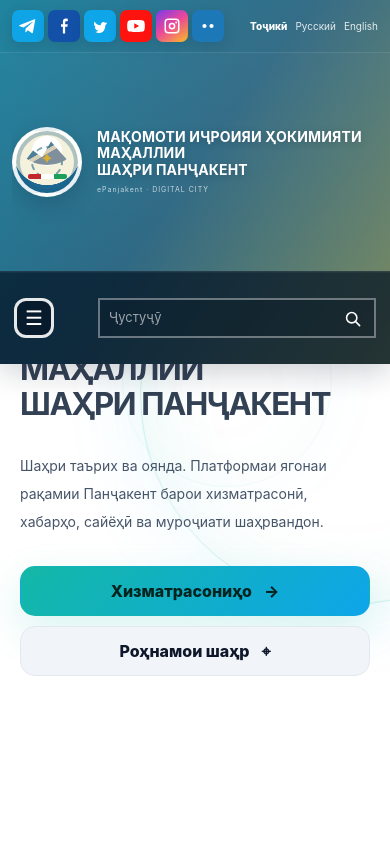
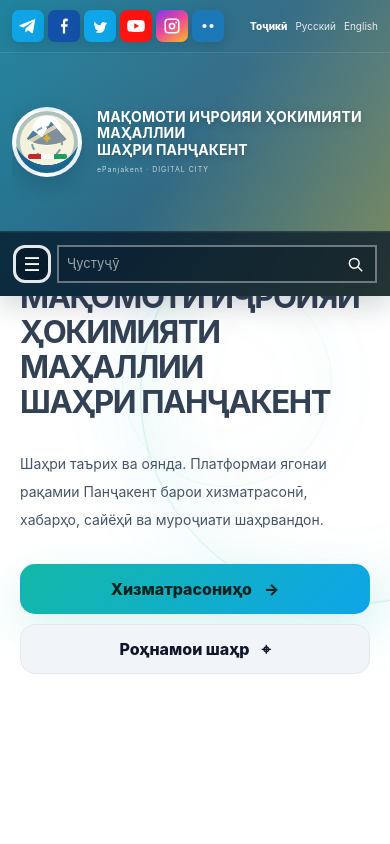
Before and after one commit to mehrvarshodiev/ePanjakent, a React (Vite) app: page / in a window 390 px wide. Shown: the top 844 px of the page. Built offline with nearby package versions, Linux system fonts and the light colour scheme.

Commit message:
style: compact civic navigation and desktop menu

```diff
--- a/src/overrides.css
+++ b/src/overrides.css
@@ -17,18 +17,30 @@
 @media(max-width:600px){.news-home-section{padding-top:58px;padding-bottom:58px}.news-section .section-head{align-items:flex-start;flex-direction:column;margin-bottom:26px}.news-section .news-grid{grid-template-columns:1fr;gap:14px}.news-section .news-card>img{height:210px}.news-section .news-card-body{padding:18px}.news-section .news-card-body h3{font-size:19px}}
 
 /* Mobile civic header: keep the branding area fixed when the menu opens. */
+.civic-desktop-nav,.civic-desktop-nav a{color:#fff!important}
+.civic-menu{display:none}
+.civic-nav-inner{padding-left:0;padding-right:0}
+.civic-nav-row{min-height:74px}
+.civic-nav-inner{min-height:74px;gap:16px}
+.civic-search{height:44px;width:min(360px,34vw)}
+@media(max-width:900px){
+  .civic-menu{display:grid}
+  .civic-nav-row{min-height:72px}
+  .civic-nav-inner{min-height:72px;gap:8px;padding:0 4px}
+  .civic-search{height:42px;width:min(100%,360px)}
+}
 @media(max-width:600px){
-  .civic-brand-row{height:218px;min-height:218px;max-height:218px;overflow:hidden}
+  .civic-brand-row{height:178px;min-height:178px;max-height:178px;overflow:hidden}
   .civic-brand-inner{height:100%;min-height:0}
   .civic-brand{height:100%;overflow:hidden}
   .civic-brand-copy b{line-height:1.2}
-  .civic-nav-row{min-height:92px}
-  .civic-nav-inner{min-height:92px;padding:0 2px;gap:7px}
-  .civic-menu{width:40px;height:40px;font-size:20px}
-  .civic-search{width:min(78vw,520px);max-width:calc(100vw - 112px);height:40px}
-  .civic-search input{min-width:0;width:100%;font-size:13px;padding:0 9px}
-  .civic-search button{width:44px}
-  .civic-search button svg{width:19px;height:19px}
-  .civic-mobile-menu{margin-top:12px}
-  .hero{padding-top:16px}
+  .civic-nav-row{min-height:64px}
+  .civic-nav-inner{min-height:64px;padding:0 1px;gap:6px}
+  .civic-menu{width:38px;height:38px;font-size:19px}
+  .civic-search{width:auto;flex:1;height:38px;max-width:none}
+  .civic-search input{min-width:0;width:100%;font-size:13px;padding:0 8px}
+  .civic-search button{width:40px}
+  .civic-search button svg{width:18px;height:18px}
+  .civic-mobile-menu{margin-top:8px}
+  .hero{padding-top:12px}
 }
```
